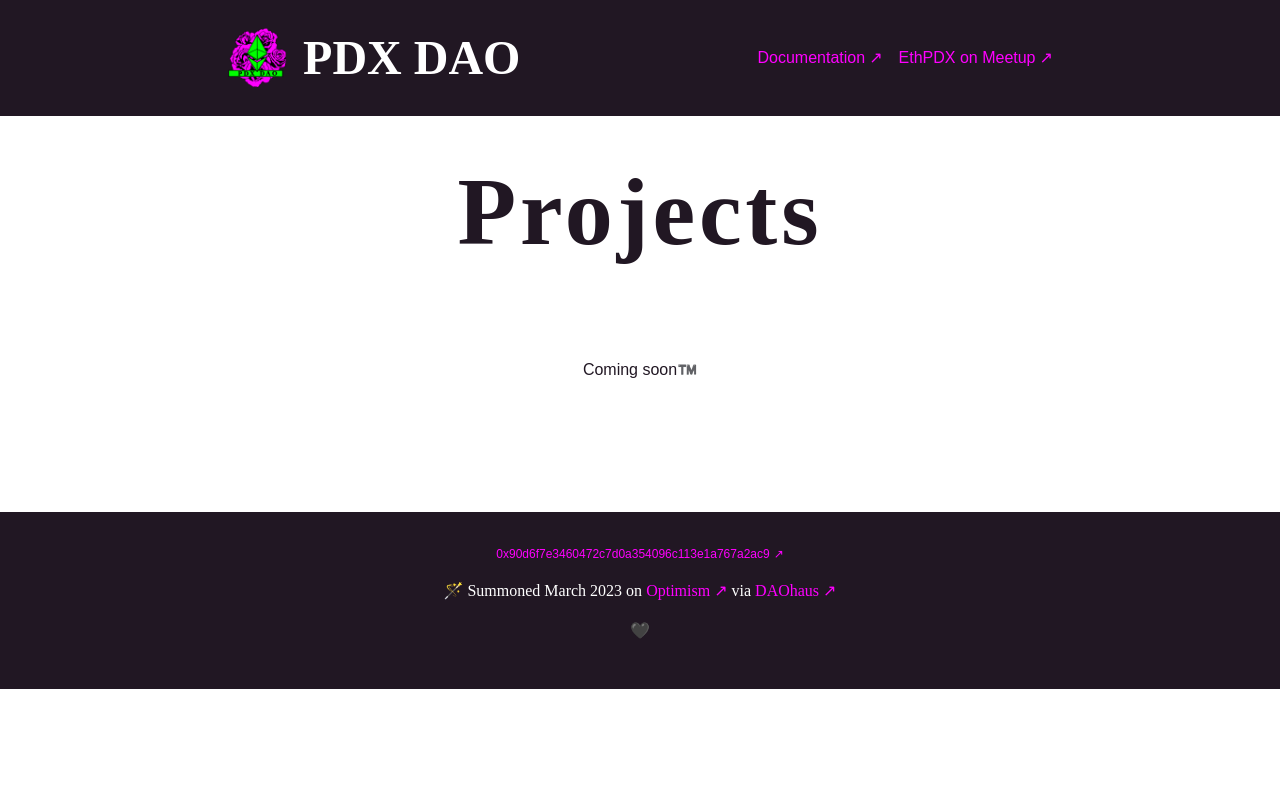
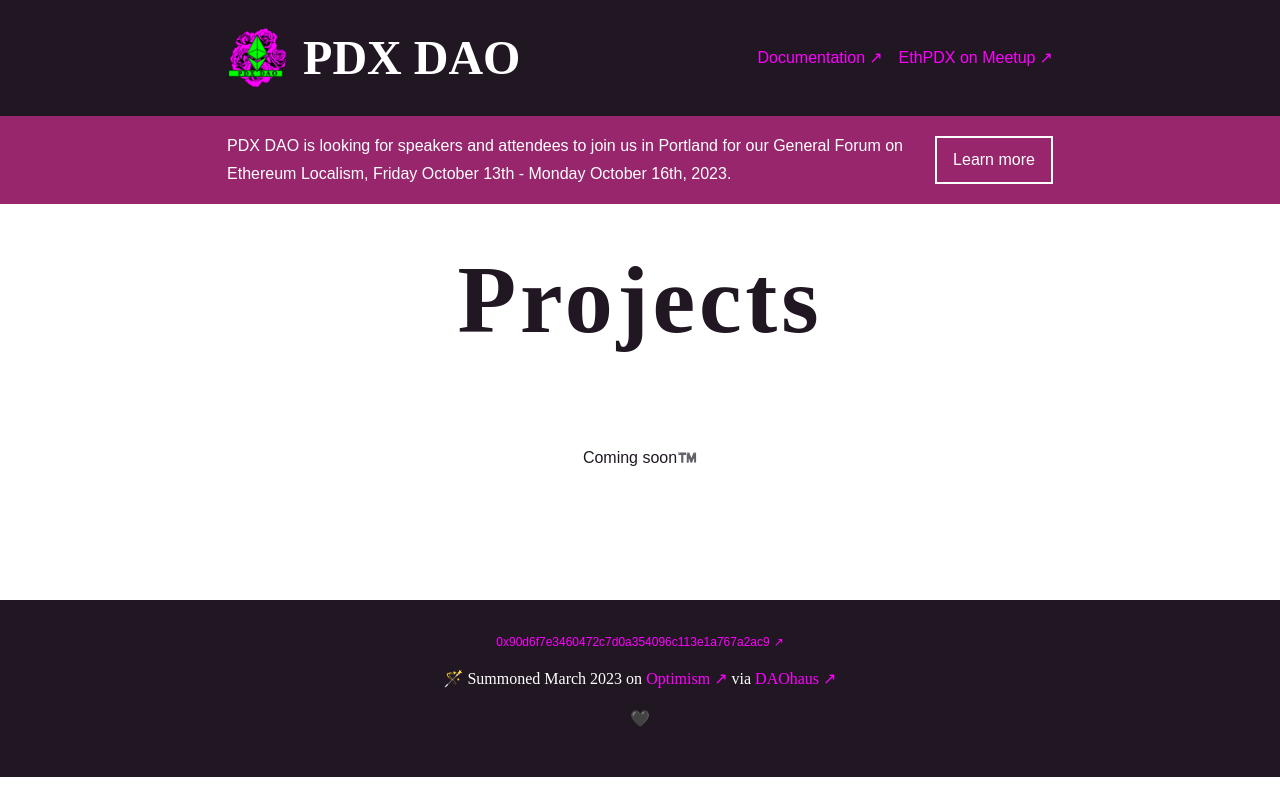
Before and after one commit to wackerow/pdxdao, a Next.js app: page /projects in a window 1280 px wide. Built offline with nearby package versions, Linux system fonts and the light colour scheme; a web font is replaced by a local one.

Commit message:
all localism banner

```diff
--- a/src/components/Header.tsx
+++ b/src/components/Header.tsx
@@ -1,7 +1,7 @@
 import { FC } from 'react'
 import { Box, Flex, Text, UnorderedList, ListItem } from '@chakra-ui/react'
 import NextImage from 'next/image'
-import { Link, MobileMenu } from './'
+import { Link, LocalismBanner, MobileMenu } from '@/components'
 import { NAV_LINKS } from '../../constants'
 
 export const Header: FC = () => (
@@ -64,5 +64,6 @@
 
       <MobileMenu />
     </Flex>
+    <LocalismBanner />
   </Box>
 )
--- /dev/null
+++ b/src/components/LocalismBanner.tsx
@@ -0,0 +1,37 @@
+import { Flex, Text } from '@chakra-ui/react'
+import { ButtonLink } from '@/components'
+
+export const LocalismBanner = () => (
+  <Flex
+    justify="center"
+    bg="pink.700"
+    color="bg"
+    boxShadow="0 4rem 4rem -4rem rgb(0 0 0 / 100%)"
+  >
+    <Flex
+      py={4}
+      alignItems="center"
+      position="relative"
+      direction={{ base: 'column', sm: 'row' }}
+      rowGap={6}
+      maxW="max"
+    >
+      <Text px={8} m={0} textAlign={{ base: 'center', sm: 'start' }}>
+        PDX DAO is looking for speakers and attendees to join us in Portland for
+        our General Forum on Ethereum Localism, Friday October 13th - Monday
+        October 16th, 2023.
+      </Text>
+      <ButtonLink
+        href="https://mirror.xyz/ethpdx.eth/kjpsLAAC2Si0XDmr_aFp0F5esPNH4DoPB4lOTlFbR5M"
+        whiteSpace="nowrap"
+        me={8}
+        bg="transparent"
+        border="2px"
+        borderColor="bg"
+        color="bg"
+      >
+        Learn more
+      </ButtonLink>
+    </Flex>
+  </Flex>
+)
--- a/src/components/index.ts
+++ b/src/components/index.ts
@@ -3,6 +3,7 @@
 export * from './Footer'
 export * from './Header'
 export * from './Link'
+export * from './LocalismBanner'
 export * from './MobileMenu'
 export * from './Page'
 export * from './PageMetadata'
```
